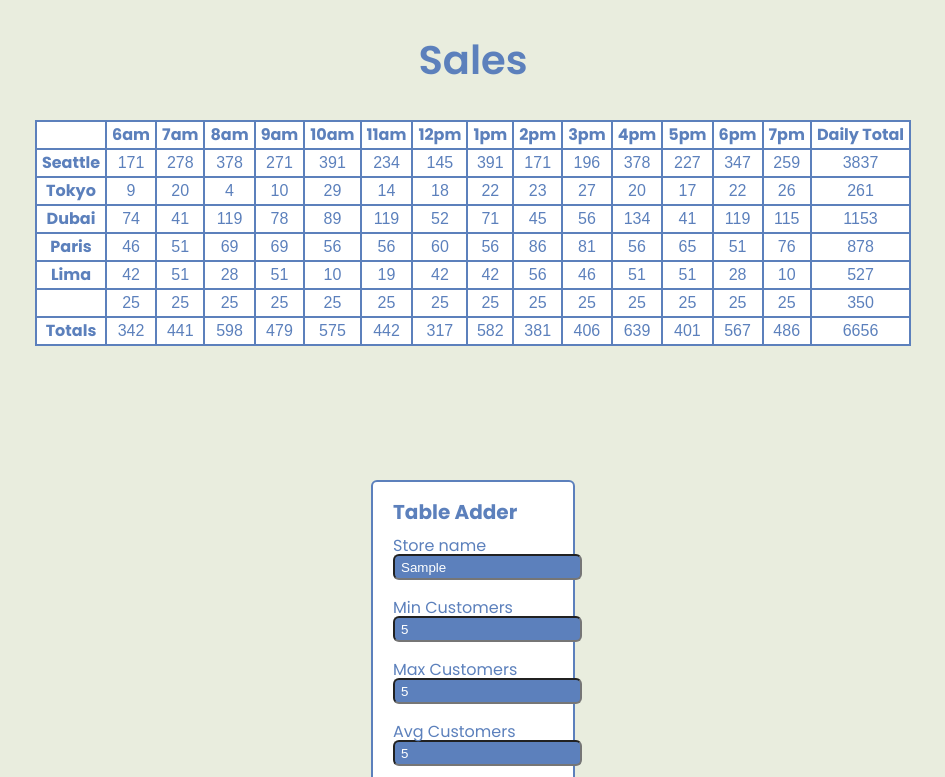
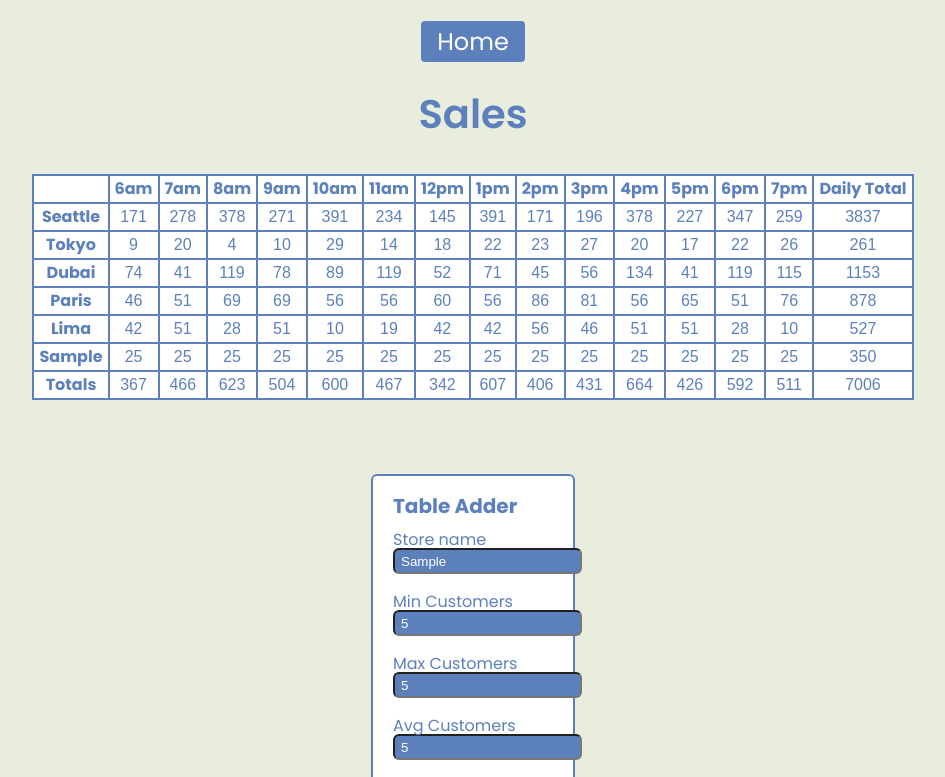
Before and after one commit to hirobius/cookie-stand, a plain HTML site: page sales.html in a window 1280 px wide. Both pictures are taken after typing "Sample", "5", "5", "5" into the empty fields and a click on the button "Submit". Shown: the top 777 px of the page, without its empty margins (167-1112 px from the left). Drawn offline with Linux system fonts and the light colour scheme.

Commit message:
working form and table, additional styling

```diff
--- a/css/style.css
+++ b/css/style.css
@@ -11,6 +11,7 @@ body {
   width: 960px;
   margin: auto;
   text-align: center;
+  ;
 }
 
 h1 {
@@ -24,7 +25,8 @@ h1 {
 }
 
 header {
-  height: 360px;
+  height: 300px;
+  display: block;
 }
 
 header img {
@@ -172,7 +174,7 @@ table th {
 }
 
 form {
-  margin:auto;
+  margin: auto;
   border: 2px solid #5c80bcff;
   padding: 20px;
   border-radius: 6px;
--- a/js/app.js
+++ b/js/app.js
@@ -4,9 +4,7 @@ let header = document.getElementById('cookie-header');
 let cookieTable = document.getElementById('cookie-table');
 let footer = document.getElementById('cookie-footer');
 let tableAdder = document.getElementById('table-adder');
-
 let allStores = [];
-
 const hours = ['6am', '7am', '8am', '9am', '10am', '11am', '12pm', '1pm', '2pm', '3pm', '4pm', '5pm', '6pm', '7pm'];
 
 function Store(name, min, max, avg) {
@@ -64,6 +62,19 @@ function renderHeader() {
   header.appendChild(th);
 }
 
+function handleSubmit(event){
+  event.preventDefault();
+  let name = event.target.name.value;
+  // parseInt() or + symbol changes this from a string to a number
+  let min = +event.target.min.value;
+  let max = +event.target.max.value;
+  let avg = +event.target.avg.value;
+  let newStore = new Store(name, min, max, avg);
+  newStore.render();
+  footer.innerHTML='';
+  renderFooter();
+}
+
 function renderFooter() {
   let grandTotal = getGrandTotal();
   let th = document.createElement('th');
@@ -77,7 +88,9 @@ function renderFooter() {
   function getGrandTotal() {
     let grandTotal = new Array(hours.length + 1);
     grandTotal.fill(0);
+    // every store
     for (let i = 0; i < allStores.length; i++) {
+      // every hour
       for (let j = 0; j < allStores[i].hourlyCookies.length; j++) {
         grandTotal[j] += allStores[i].hourlyCookies[j];
         grandTotal[grandTotal.length - 1] += allStores[i].hourlyCookies[j];
@@ -85,19 +98,6 @@ function renderFooter() {
     }
     return grandTotal;
   }
-}
-
-function handleSubmit(event){
-  event.preventDefault();
-  let name = event.target.name.value;
-  let min = +event.target.min.value;
-  let max = +event.target.max.value;
-  let avg = +event.target.avg.value;
-  // parseInt() or + symbol changes this from a string to a number
-  let newStore = new Store(name, min, max, avg);
-  newStore.render();
-  footer.removeChild(footer[0]);
-  renderFooter();
 }
 
 let seattle = new Store('Seattle', 23, 65, 6.3);
--- a/sales.html
+++ b/sales.html
@@ -11,8 +11,12 @@
     rel="stylesheet">
 </head>
 
+<body>
 
-<body>
+  <section>
+    <a href="index.html">Home</a>
+  </section>
+
   <header>
     <h1>Sales</h1>
     <table id="cookie-table">
@@ -34,30 +38,22 @@
         <legend>Table Adder</legend>
         <br>
         <label>Store name
-          <input type="text" name="storeName" id="storeName">
+          <!-- id is for style, as a reminder -->
+          <input type="text" name="name" id="name-input">
         </label>
-
         <label for="min">Min Customers</label>
-        <input type="number" name="min" id="min">
+          <input type="number" name="min" id="min">
         </label>
-
         <label for="max">Max Customers</label>
-        <input type="number" name="max" id="max">
-
+          <input type="number" name="max" id="max">
         <label>Avg Customers
           <input type="number" name="avg" id="avg">
         </label>
-
-        </select>
         <button type="submit">Submit</button>
-
       </fieldset>
     </form>
   </main>
 
-  <section>
-    <a href="index.html">Home</a>
-  </section>
   <script src="js/app.js"></script>
 </body>
 
```
Also changed, not shown: index.html (+4 -6 lines).
